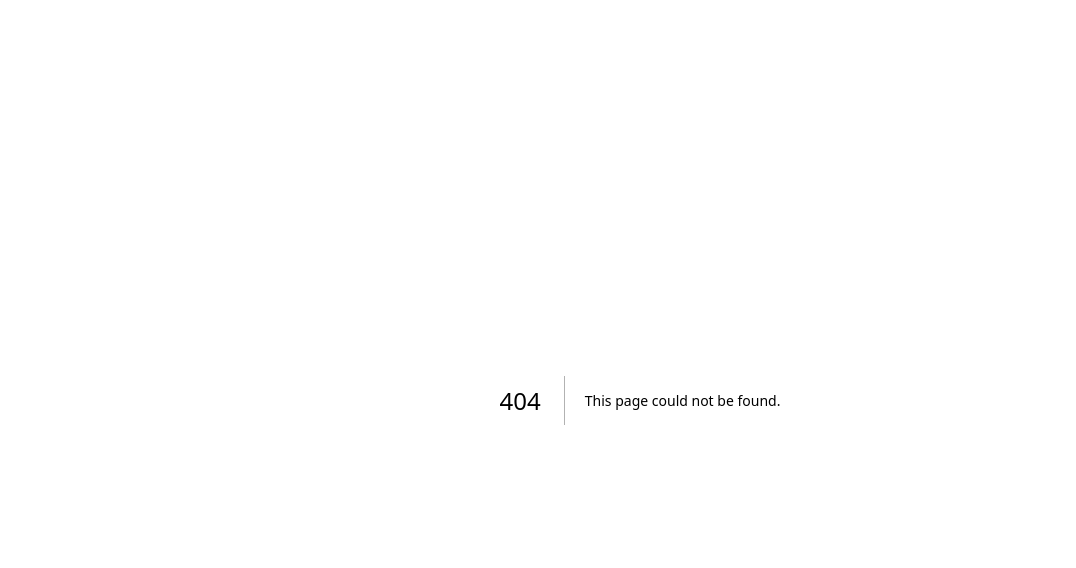
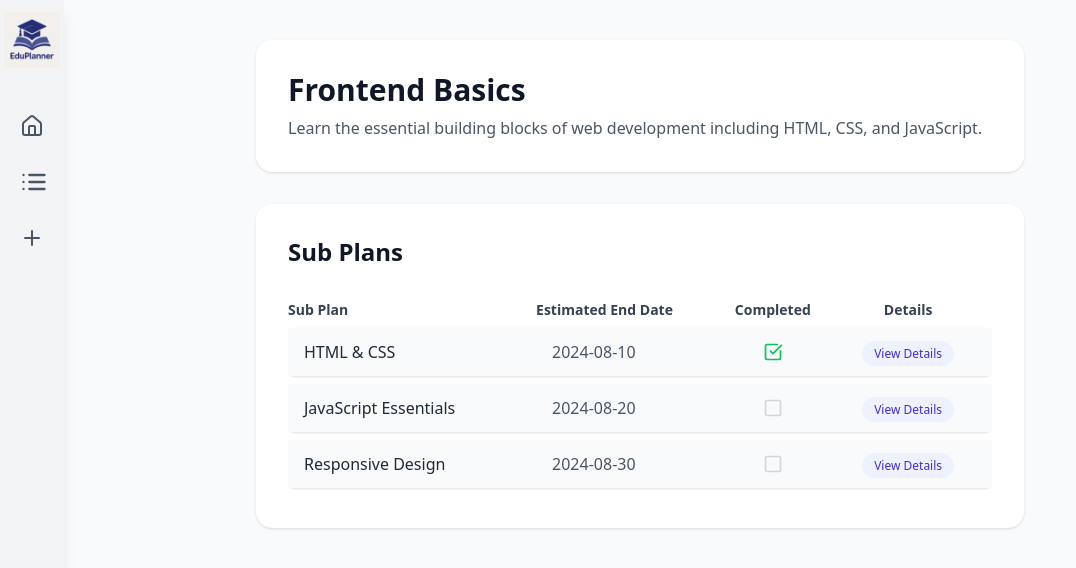
Before and after one commit to Prabesh1sharma/Edu_Planner_ui, a Next.js app: page /Plans/1/1 in a window 1280 px wide. Before the commit this address had no page. Shown: the top 568 px of the page, without its empty margins (0-1076 px from the left). Built offline with nearby package versions, Linux system fonts and the light colour scheme.

Commit message:
added subplan task

```diff
--- /dev/null
+++ b/src/app/Plans/[planid]/[subplanid]/page.tsx
@@ -0,0 +1,84 @@
+'use client'
+import { CheckSquare, Square } from 'lucide-react';
+import Link from 'next/link';
+import Navbar from '../../../../components/navbar';
+
+export default function SubPlanPage() {
+    // Dummy data for "Frontend Basics"
+    const plan = {
+        name: "Frontend Basics",
+        description: "Learn the essential building blocks of web development including HTML, CSS, and JavaScript.",
+    };
+
+    const subPlans = [
+        {
+            id: 1,
+            name: "HTML & CSS",
+            estimatedEndDate: "2024-08-10",
+            completed: true,
+        },
+        {
+            id: 2,
+            name: "JavaScript Essentials",
+            estimatedEndDate: "2024-08-20",
+            completed: false,
+        },
+        {
+            id: 3,
+            name: "Responsive Design",
+            estimatedEndDate: "2024-08-30",
+            completed: false,
+        },
+    ];
+
+    return (
+        <div className="min-h-screen bg-gray-50 py-10 px-4">
+            <Navbar/>
+            {/* Plan Topic and Description */}
+            <div className="max-w-3xl mx-auto bg-white rounded-2xl shadow p-8 mb-8">
+                <h1 className="text-3xl font-extrabold text-gray-900 mb-2">{plan.name}</h1>
+                <p className="text-gray-600">{plan.description}</p>
+            </div>
+
+            {/* Sub Plans Table */}
+            <div className="max-w-3xl mx-auto bg-white rounded-2xl shadow p-8">
+                <h2 className="text-2xl font-bold text-gray-900 mb-6">Sub Plans</h2>
+                <div className="overflow-x-auto">
+                    <table className="min-w-full border-separate border-spacing-y-2">
+                        <thead>
+                            <tr>
+                                <th className="text-left text-sm font-semibold text-gray-700">Sub Plan</th>
+                                <th className="text-left text-sm font-semibold text-gray-700">Estimated End Date</th>
+                                <th className="text-center text-sm font-semibold text-gray-700">Completed</th>
+                                <th className="text-center text-sm font-semibold text-gray-700">Details</th>
+                            </tr>
+                        </thead>
+                        <tbody>
+                            {subPlans.map((sub) => (
+                                <tr key={sub.id} className="bg-gray-50 rounded-lg shadow-sm">
+                                    <td className="py-3 px-4 font-medium text-gray-800">{sub.name}</td>
+                                    <td className="py-3 px-4 text-gray-600">{sub.estimatedEndDate}</td>
+                                    <td className="py-3 px-4 text-center">
+                                        {sub.completed ? (
+                                            <CheckSquare className="text-green-500 w-5 h-5 mx-auto" />
+                                        ) : (
+                                            <Square className="text-gray-300 w-5 h-5 mx-auto" />
+                                        )}
+                                    </td>
+                                    <td className="py-3 px-4 text-center">
+                                        <Link
+                                            href={`/Plans/1/1`}
+                                            className="text-xs bg-indigo-50 hover:bg-indigo-100 text-indigo-700 px-3 py-1 rounded-full transition-colors"
+                                        >
+                                            View Details
+                                        </Link>
+                                    </td>
+                                </tr>
+                            ))}
+                        </tbody>
+                    </table>
+                </div>
+            </div>
+        </div>
+    );
+}
--- a/src/components/PlanList.jsx
+++ b/src/components/PlanList.jsx
@@ -2,6 +2,7 @@
 import { useState } from 'react';
 import { CheckSquare, Square } from 'lucide-react';
 import AddPlanModal from './AddPlanModal';
+import Link from 'next/link';
 
 export default function PlanList({ plans, onAddPlan }) {
     const [showModal, setShowModal] = useState(false);
@@ -55,9 +56,12 @@ export default function PlanList({ plans, onAddPlan }) {
                             <div className="text-xs text-gray-500 font-medium">
                                 Sub Plans: {plan.subPlansCount}
                             </div>
-                            <button className="text-indigo-600 font-semibold text-sm hover:underline">
-                                View Sub Plans
-                            </button>
+                            <Link
+                                href={`/Plans/1/1`}
+                                className="text-xs bg-indigo-50 hover:bg-indigo-100 text-indigo-700 px-3 py-1 rounded-full transition-colors"
+                            >
+                                View Subplans
+                            </Link>
                         </div>
                     </li>
                 ))}
```
